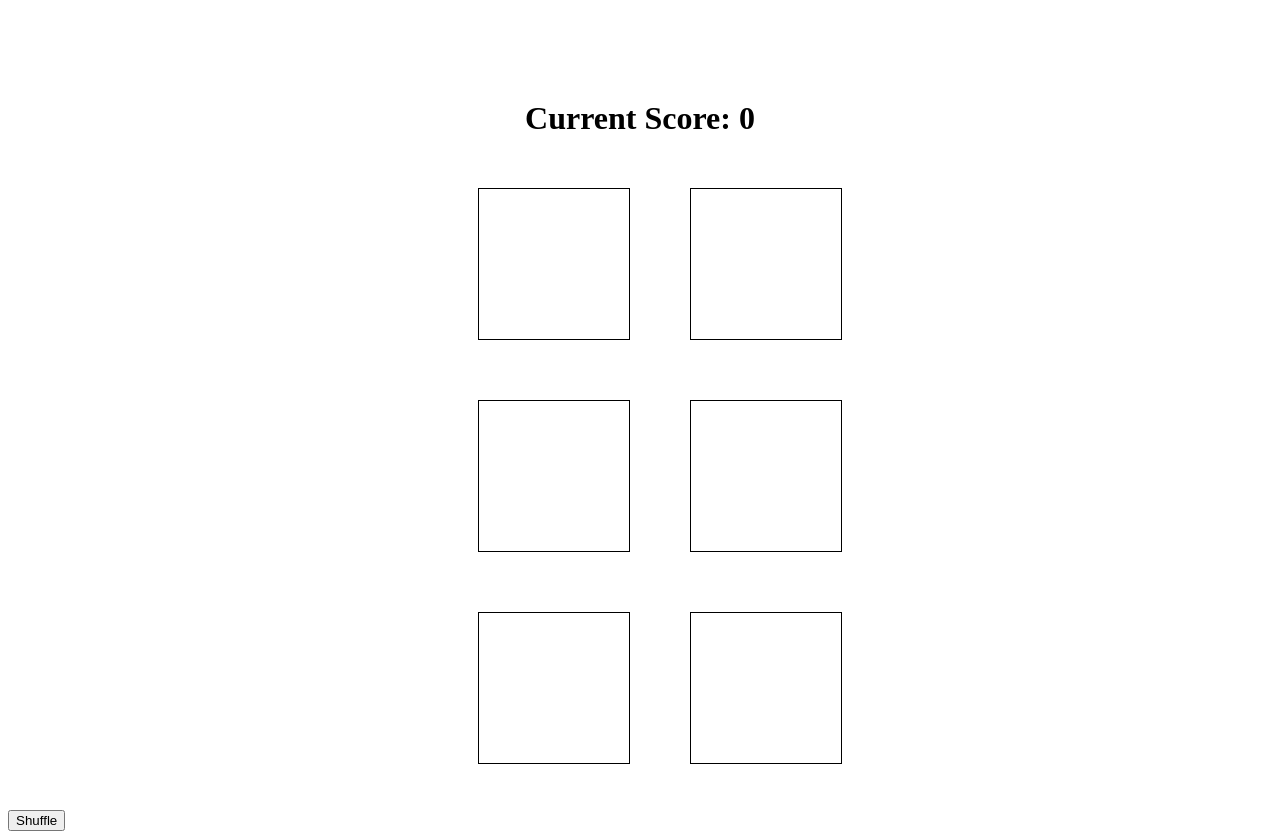
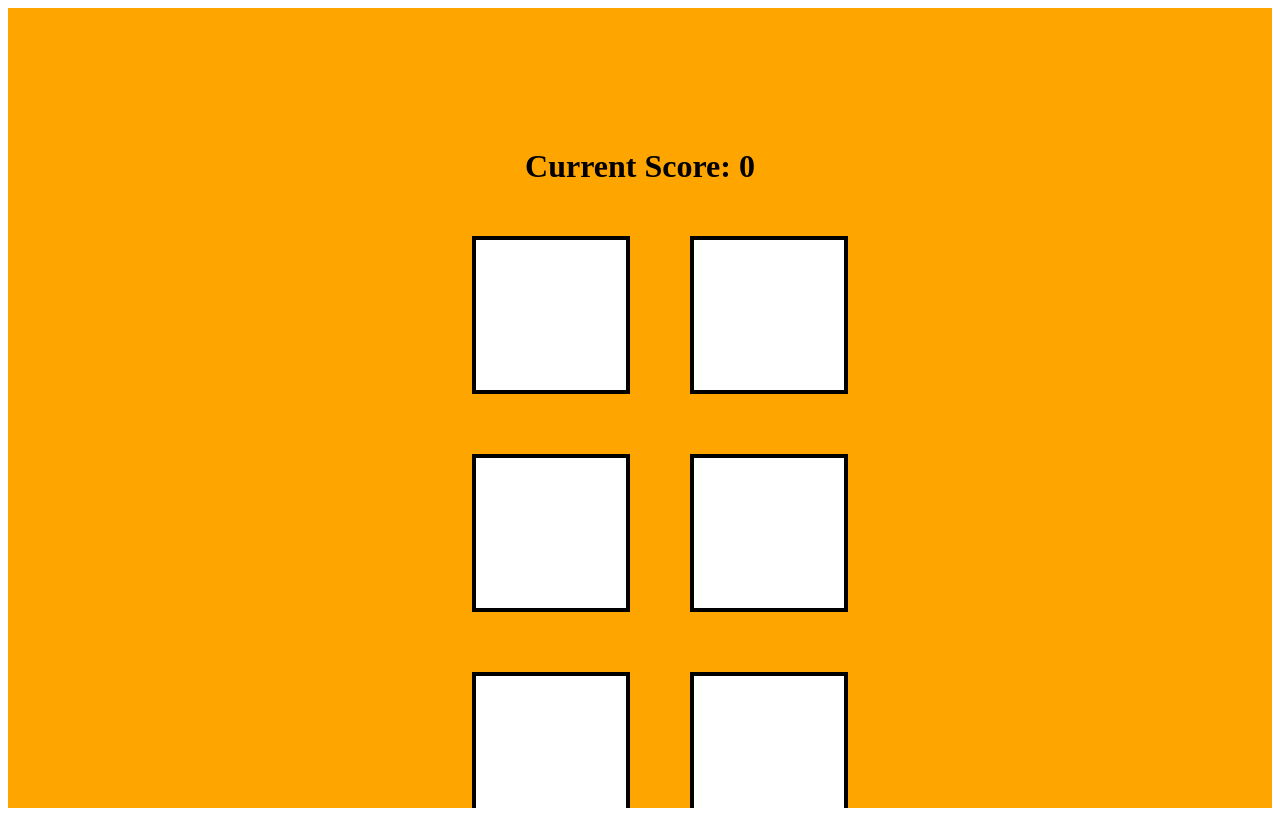
Before and after one commit to ShayFae/mix-match, a React (Create React App) app: page / in a window 1280 px wide. After the commit the page ends 816 px from the top, so only its background shows below. Built offline with nearby package versions, Linux system fonts and the light colour scheme.

Commit message:
Play with CSS

```diff
--- a/src/App.css
+++ b/src/App.css
@@ -1,5 +1,5 @@
 .cards {
-  border: 1px solid black;
+  border: 4px solid black;
   margin: 30px;
   padding: 50px;
   width: 50px;
@@ -30,6 +30,7 @@ img {
 h1 {
   text-align: center;
   margin-top: 100px;
+  padding-top: 40px;
 }
 
 button {
@@ -37,3 +38,14 @@ button {
   align-items: center;
   justify-content: center;
 }
+
+.App {
+  background-color: orange;
+  /* width: 50%; */
+  height: 100vh;
+  overflow: hidden;
+}
+
+div {
+  background: white;
+}
```
